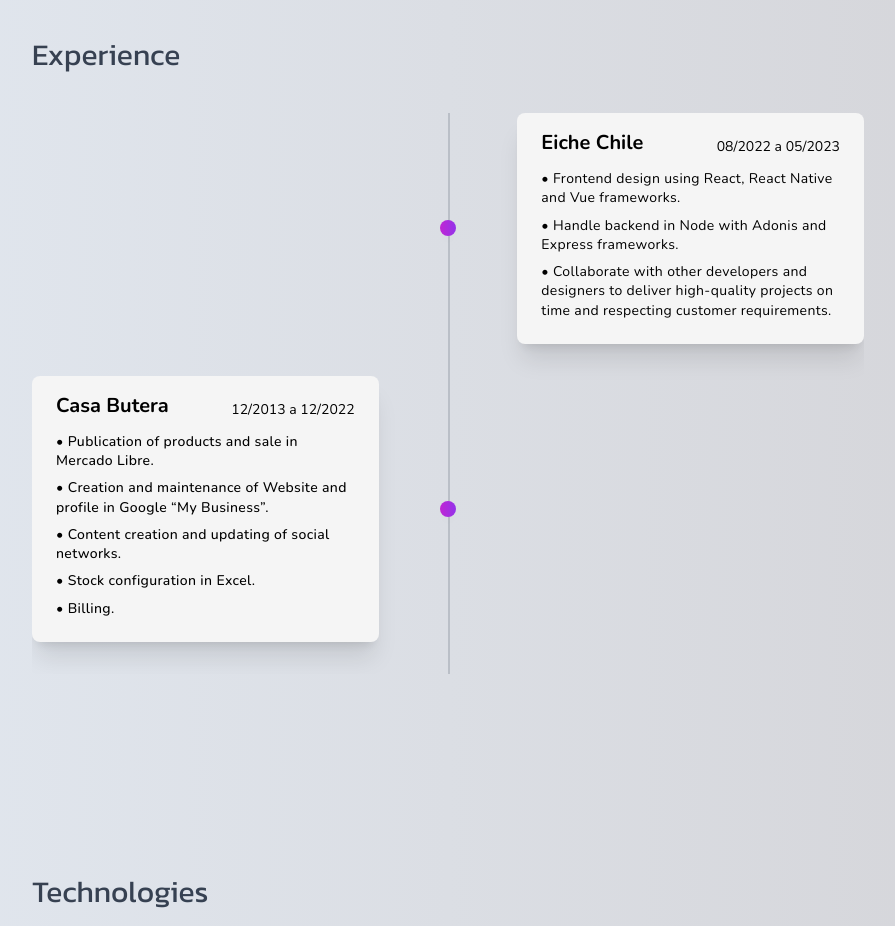
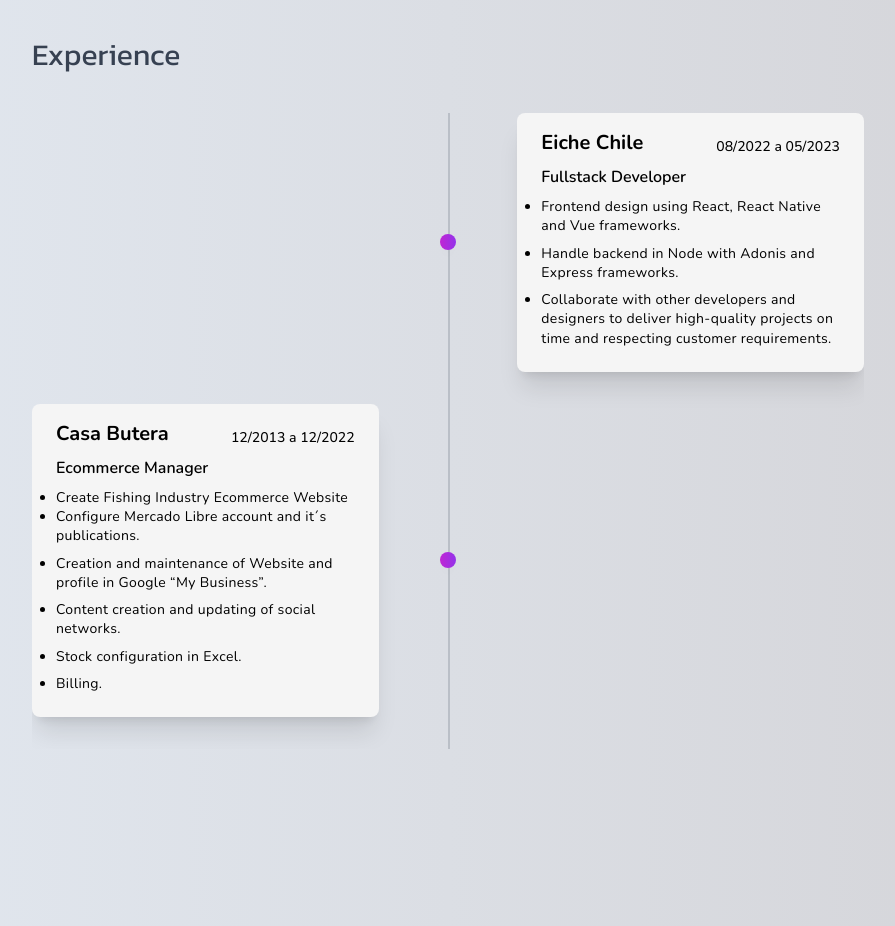
Before and after one commit to IvanMCorrea/dev_portfolio, a Next.js app: page / in a window 1280 px wide. Shown: the part 800-1726 px from the top of the page, without its empty margins (192-1087 px from the left). Built offline with nearby package versions, Linux system fonts and the light colour scheme.

Commit message:
Add positions to exp cards, also add list style

```diff
--- a/app/_components/Experience.tsx
+++ b/app/_components/Experience.tsx
@@ -5,16 +5,18 @@
   const jobs = [
     {
       title: "Eiche Chile",
+      position: "Fullstack Developer",
+      technologies: "",
       description: (
-        <ul className="text-sm leading-snug tracking-wide text-opacity-100">
+        <ul className="text-sm leading-snug tracking-wide text-opacity-100 list-disc">
           <li className="mb-2">
-            • Frontend design using React, React Native and Vue frameworks.
+            Frontend design using React, React Native and Vue frameworks.
           </li>
           <li className="mb-2">
-            • Handle backend in Node with Adonis and Express frameworks.
+            Handle backend in Node with Adonis and Express frameworks.
           </li>
           <li className="mb-2">
-            • Collaborate with other developers and designers to deliver
+            Collaborate with other developers and designers to deliver
             high-quality projects on time and respecting customer requirements.
           </li>
         </ul>
@@ -23,20 +25,23 @@
     },
     {
       title: "Casa Butera",
+      position: "Ecommerce Manager",
+      technologies: "",
       description: (
-        <ul className="text-sm font-medium leading-snug tracking-wide text-opacity-100">
+        <ul className="text-sm leading-snug tracking-wide text-opacity-100 list-disc">
+          <li>Create Fishing Industry Ecommerce Website</li>
           <li className="mb-2">
-            • Publication of products and sale in Mercado Libre.
+            Configure Mercado Libre account and it´s publications.
           </li>
           <li className="mb-2">
-            • Creation and maintenance of Website and profile in Google “My
+            Creation and maintenance of Website and profile in Google “My
             Business”.
           </li>
           <li className="mb-2">
-            • Content creation and updating of social networks.
+            Content creation and updating of social networks.
           </li>
-          <li className="mb-2">• Stock configuration in Excel.</li>
-          <li className="mb-2">• Billing.</li>
+          <li className="mb-2">Stock configuration in Excel.</li>
+          <li className="mb-2">Billing.</li>
         </ul>
       ),
       from_to: "12/2013 a 12/2022",
@@ -70,10 +75,11 @@
                 <h1 className="mx-auto font-semibold text-lg"></h1>
               </div>
               <article className="order-1 bg-neutral-100 dark:bg-neutral-800 rounded-lg shadow-xl w-5/12 px-6 py-4">
-                <div className="flex justify-between items-end mb-3">
+                <div className="flex justify-between items-end mb-2">
                   <h3 className="font-bold text-xl">{job.title}</h3>
-                  <span className="text-sm">{job.from_to}</span>
+                  <span className="text-sm font-medium">{job.from_to}</span>
                 </div>
+                <h5 className="font-semibold text-md mb-2">{job.position}</h5>
                 {job.description && job.description}
               </article>
             </div>
@@ -87,8 +93,9 @@
             >
               <div className="flex justify-between items-end mb-3">
                 <h3 className="font-bold text-xl">{job.title}</h3>
-                <span className="text-sm">{job.from_to}</span>
+                <span className="text-sm mb-2 font-medium">{job.from_to}</span>
               </div>
+              <h5 className="font-semibold text-md">{job.position}</h5>
               {job.description && job.description}
             </article>
           ))}
```
